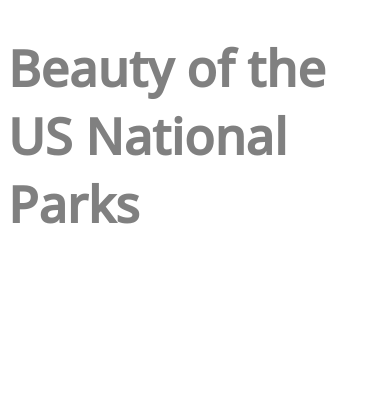
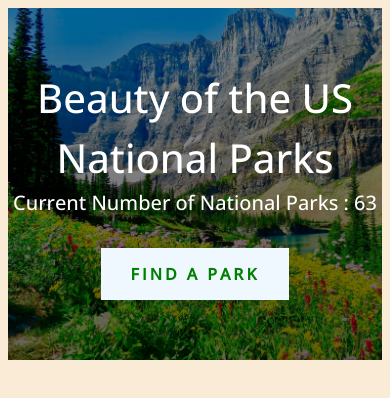
Before and after one commit to hellocarrie/NPS_website_project, a plain HTML site: page index.html in a window 390 px wide. Drawn offline with nearby package versions, Linux system fonts and the light colour scheme.

Commit message:
added header of the page
added the content & styling for the header, added some CSS for mobile devices

```diff
--- a/index.html
+++ b/index.html
@@ -15,6 +15,13 @@
     <title>Beauty of US National Parks</title>
   </head>
   <body>
-    <h1>Beauty of the US National Parks</h1>
+    <div class="container">
+      <header>
+        <h1>Beauty of the US National Parks</h1>
+        <h2>Current Number of National Parks : 63</h2>
+        <a href="">Find a Park</a>
+      </header>
+      <footer></footer>
+    </div>
   </body>
 </html>
--- a/src/style.css
+++ b/src/style.css
@@ -1,5 +1,64 @@
 h1 {
+  font-size: 50px;
+  color: white;
+}
+header {
+  background-image: linear-gradient(rgba(0, 0, 0, 0.4), rgba(0, 0, 0, 0.6)),
+    url("../images/bg.jpeg");
+  background-repeat: no-repeat;
+  background-size: cover;
+  text-align: center;
+  padding: 200px 0px;
+}
+header h1 {
+  font-weight: 500;
+  line-height: 1.5;
+  font-size: 76px;
+  margin: 0;
+}
+header h2 {
+  font-weight: 300;
+  line-height: 1.5;
+  font-size: 30px;
+  color: white;
+  margin: 0;
+}
+header a {
+  font-size: 14;
+  font-weight: 600;
+  line-height: 1.5;
+  letter-spacing: 3px;
+  text-transform: uppercase;
+  color: white;
+  margin: 0;
+  background-color: aliceblue;
+  text-decoration: none;
+  color: green;
+  padding: 14px 30px;
+  margin-top: 30px;
+  display: inline-block;
+}
+
+header img {
+  max-width: 50%;
+}
+container {
+  max-width: 1400px;
+  margin: 0 auto;
+}
+body {
   font-family: "Open Sans", sans-serif;
-  font-size: 50px;
-  color: grey;
+  background-color: antiquewhite;
 }
+
+@media (max-width: 800px) {
+  header {
+    padding: 60px 0px;
+  }
+  header h1 {
+    font-size: 40px;
+  }
+  header h2 {
+    font-size: 20px;
+  }
+}
```
